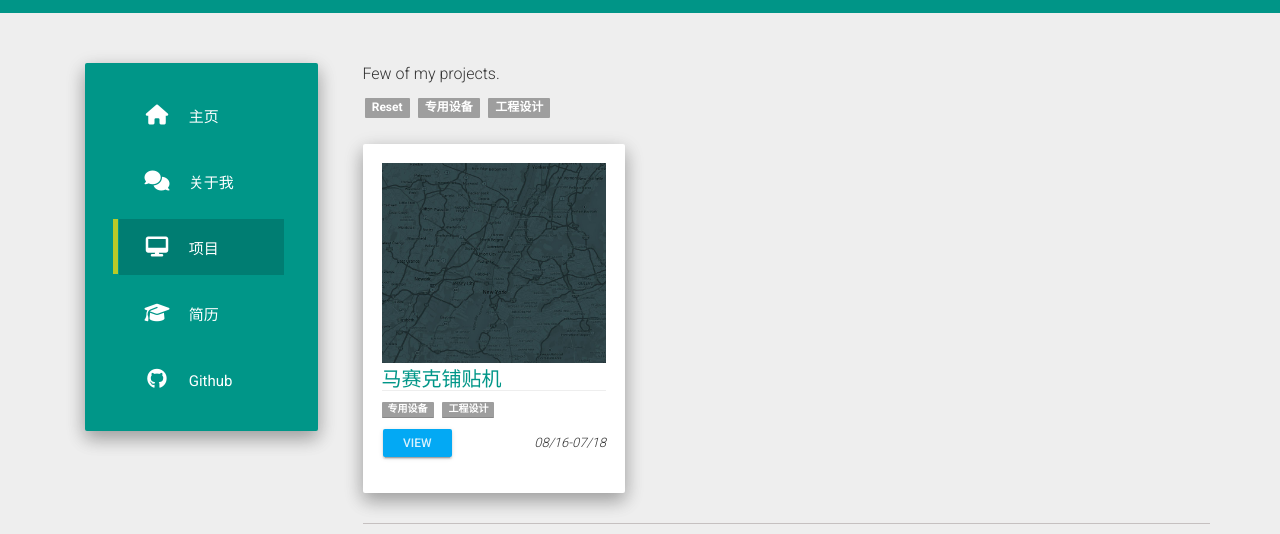
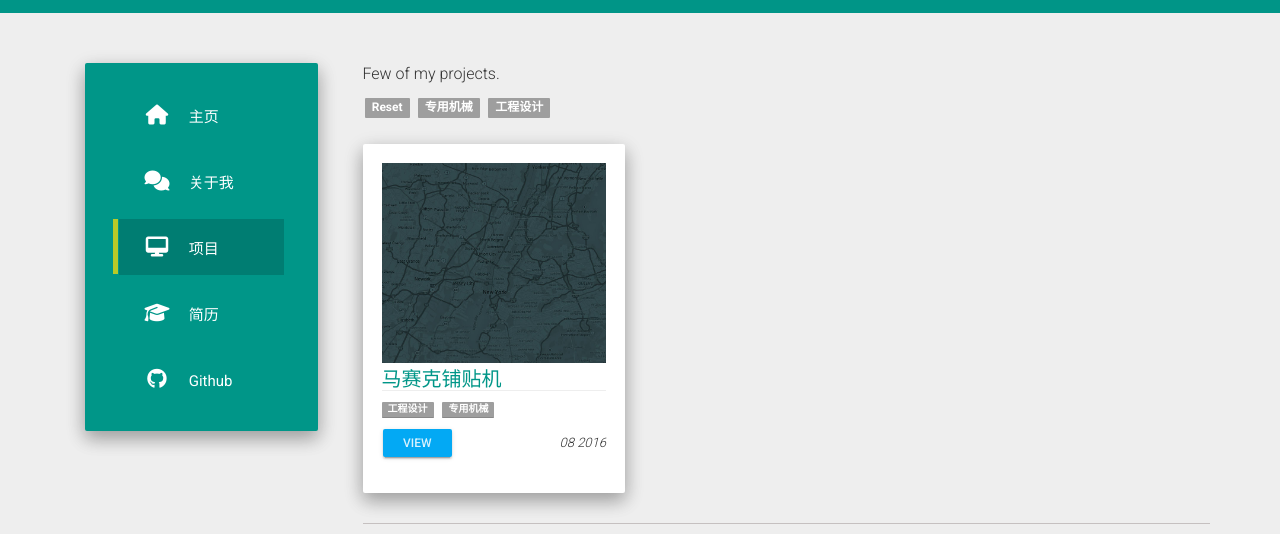
Before and after one commit to snowwolfjay/snowwolfjay.github.io, a Jekyll site: the page built from projects.md, in a window 1280 px wide. Shown: the part 201-735 px from the top of the page. Built offline with Jekyll 4.4.1, drawn with Linux system fonts in a browser that asks for light colours; nearby versions of some CDN libraries.

Commit message:
date upgrade test

```diff
--- a/_data/projects.json
+++ b/_data/projects.json
@@ -3,7 +3,7 @@
 		"name": "马赛克铺贴机",
 		"image": "placeholder.jpg",
 		"url": "#",
-		"date": "08/16-07/18",
-		"tags": ["专用设备","工程设计"]
+		"date": "08 2016",
+		"tags": ["工程设计","专用机械"]
 	}
 ]
```
